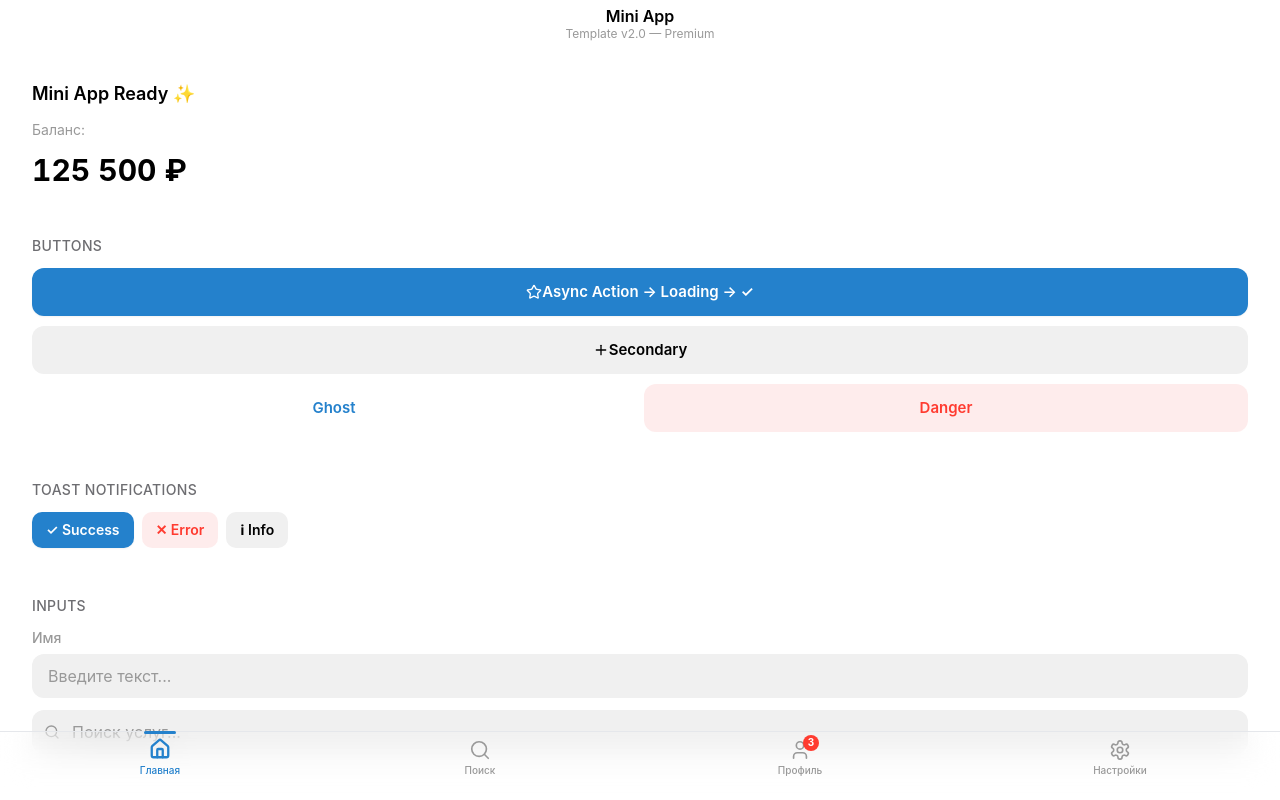
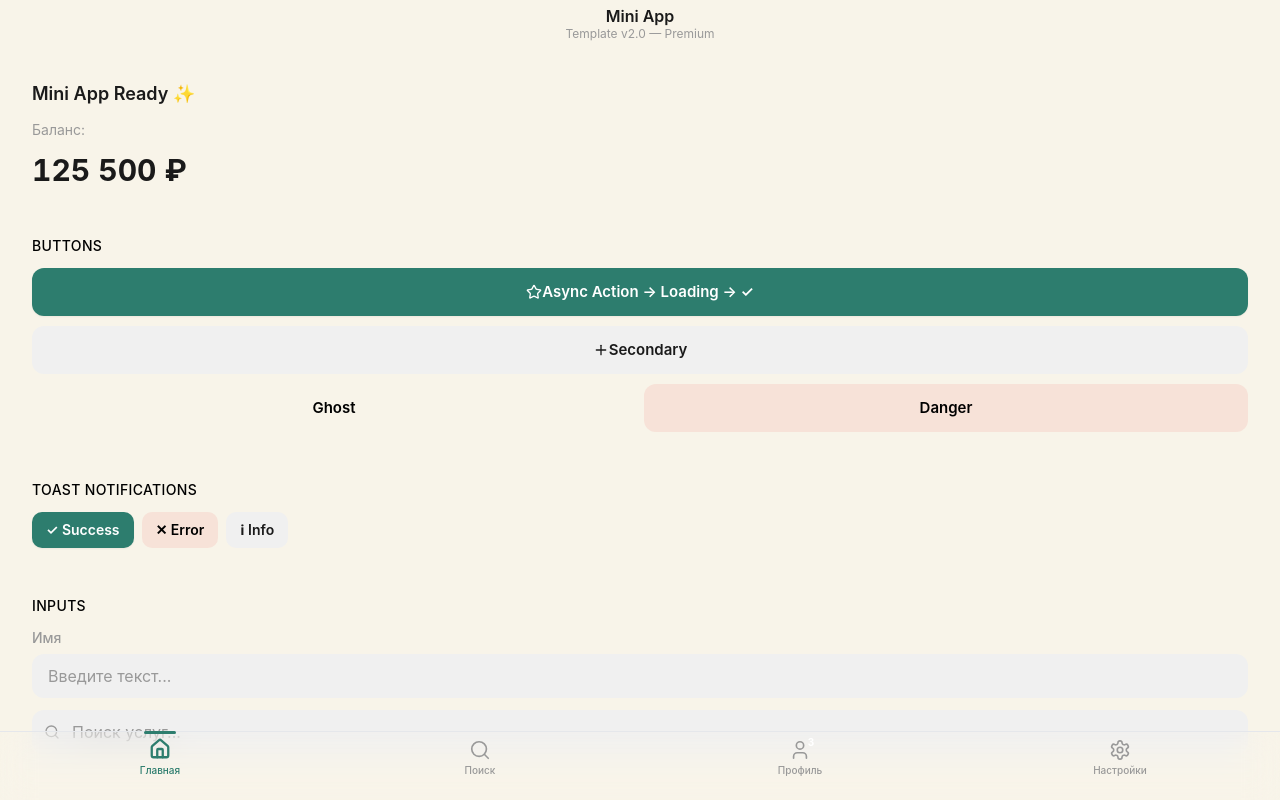
Before and after one commit to mini-apps-factory/habit-clean-g2pfe, a Next.js app: page / in a window 1280 px wide. Built offline with nearby package versions, Linux system fonts and the light colour scheme.

Commit message:
🎨 Apply brand colors to tailwind

```diff
--- a/tailwind.config.ts
+++ b/tailwind.config.ts
@@ -1,42 +1,24 @@
 import type { Config } from 'tailwindcss';
-
 const config: Config = {
-  content: [
-    './src/components/**/*.{js,ts,jsx,tsx,mdx}',
-    './src/app/**/*.{js,ts,jsx,tsx,mdx}',
-  ],
+  content: ['./src/components/**/*.{js,ts,jsx,tsx,mdx}','./src/app/**/*.{js,ts,jsx,tsx,mdx}'],
   theme: {
     extend: {
       colors: {
-        // Telegram theme colors (set via CSS variables from ThemeProvider)
+        brand: { primary:'#2D7D6E', bg:'#F8F4E9', dark:'#1A1A1A' },
         tg: {
-          bg: 'var(--tg-theme-bg-color, #ffffff)',
-          text: 'var(--tg-theme-text-color, #000000)',
-          hint: 'var(--tg-theme-hint-color, #999999)',
-          link: 'var(--tg-theme-link-color, #2481cc)',
-          button: 'var(--tg-theme-button-color, #2481cc)',
-          'button-text': 'var(--tg-theme-button-text-color, #ffffff)',
-          'secondary-bg': 'var(--tg-theme-secondary-bg-color, #f0f0f0)',
-          'header-bg': 'var(--tg-theme-header-bg-color, #ffffff)',
-          accent: 'var(--tg-theme-accent-text-color, #2481cc)',
-          section: 'var(--tg-theme-section-bg-color, #ffffff)',
-          'section-header': 'var(--tg-theme-section-header-text-color, #6d6d71)',
-          subtitle: 'var(--tg-theme-subtitle-text-color, #999999)',
-          destructive: 'var(--tg-theme-destructive-text-color, #ff3b30)',
+          bg:'var(--tg-theme-bg-color,#F8F4E9)',
+          text:'var(--tg-theme-text-color,#1A1A1A)',
+          button:'var(--tg-theme-button-color,#2D7D6E)',
+          'button-text':'var(--tg-theme-button-text-color,#ffffff)',
+          'secondary-bg':'var(--tg-theme-secondary-bg-color,#f0f0f0)',
+          hint:'var(--tg-theme-hint-color,#999999)',
         },
       },
-      fontFamily: {
-        sans: ['-apple-system', 'BlinkMacSystemFont', 'Segoe UI', 'Roboto', 'sans-serif'],
-      },
-      borderRadius: {
-        tg: '12px',
-      },
-      spacing: {
-        safe: 'env(safe-area-inset-bottom, 0px)',
-      },
+      fontFamily:{sans:['-apple-system','BlinkMacSystemFont','Segoe UI','Roboto','sans-serif']},
+      borderRadius:{tg:'12px'},
+      spacing:{safe:'env(safe-area-inset-bottom,0px)'},
     },
   },
-  plugins: [],
+  plugins:[],
 };
-
 export default config;
```
